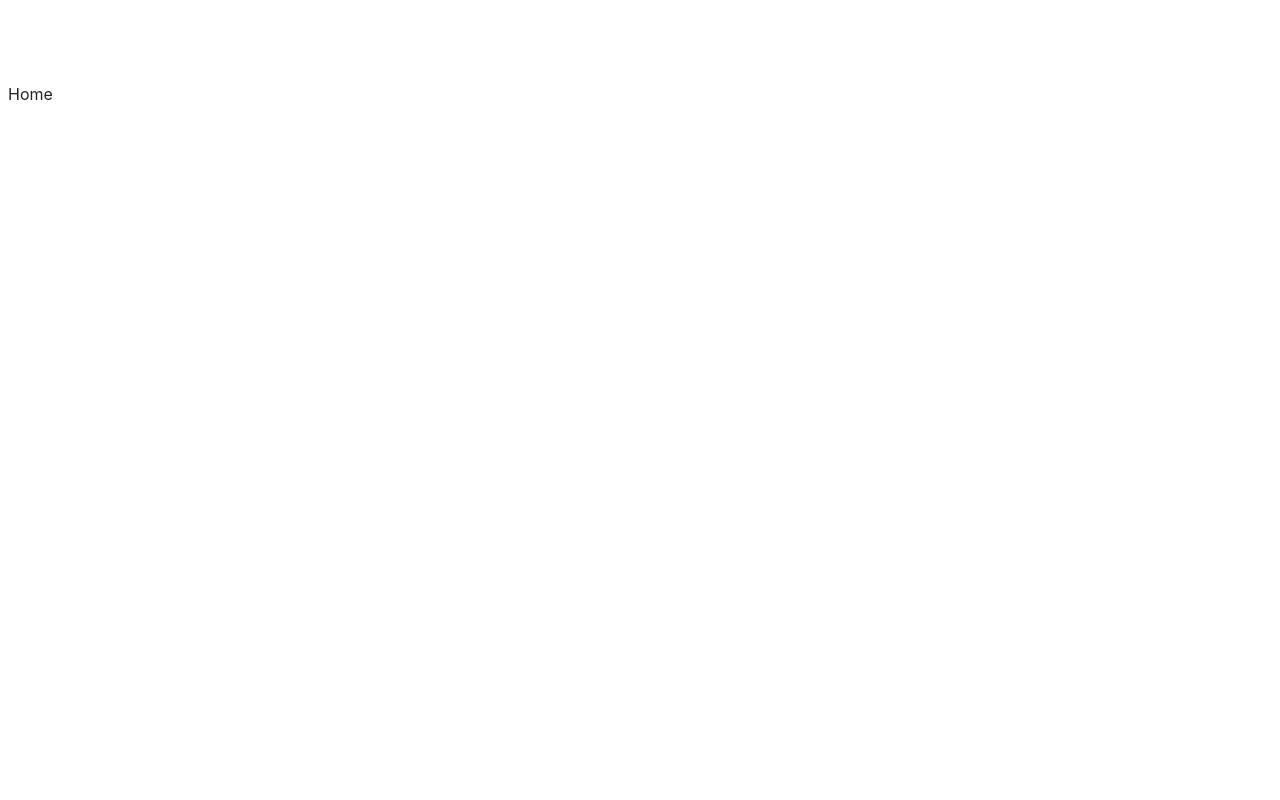
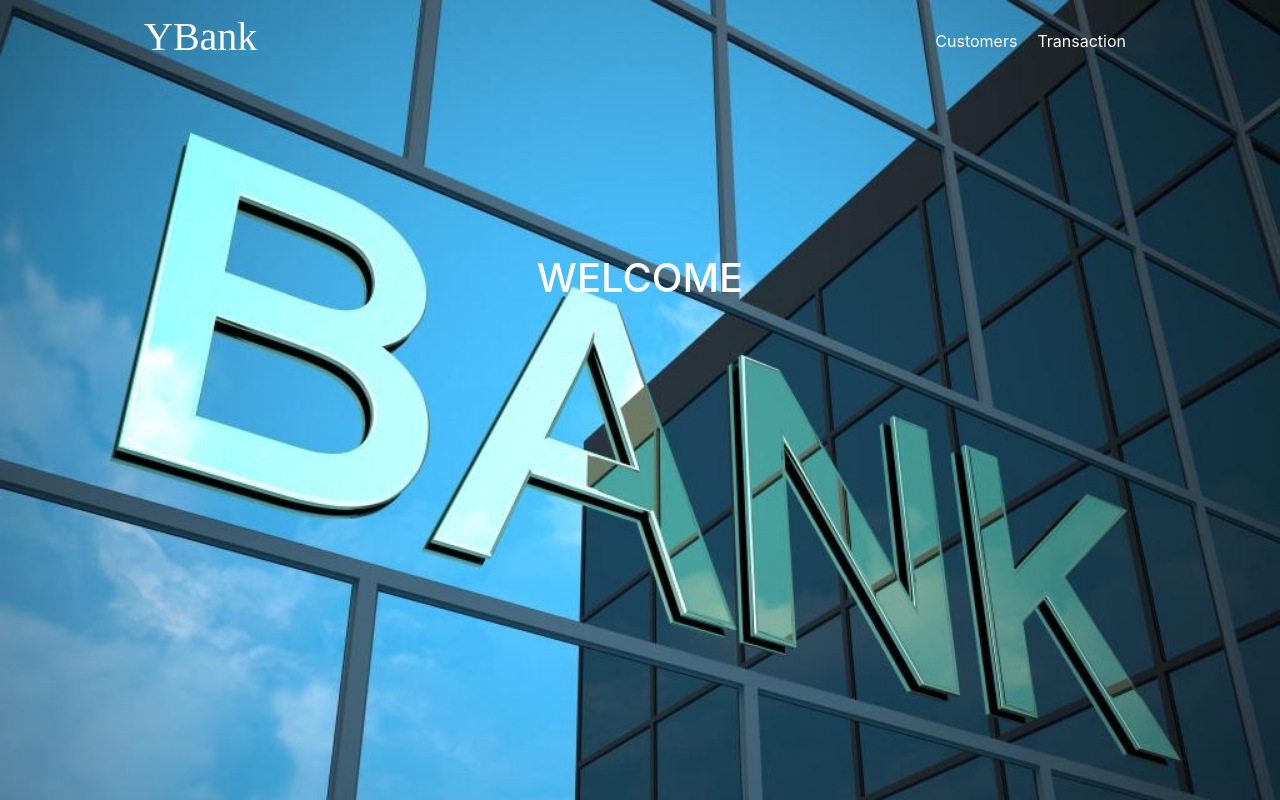
Before and after one commit to Shubham2503/basic_banking_app, a React (Create React App) app in the folder client/: page / in a window 1280 px wide. Built offline with nearby package versions, Linux system fonts and the light colour scheme.

Commit message:
added background

```diff
--- a/client/src/App.module.css
+++ b/client/src/App.module.css
@@ -0,0 +1,6 @@
+.container {
+    background-image: url(./assets/bg.jpg);
+    background-size: cover;
+    background-repeat: no-repeat;
+    min-height: 100vh;
+}
--- a/client/src/pages/Home/index.js
+++ b/client/src/pages/Home/index.js
@@ -6,7 +6,7 @@ const Home = () => {
 
     return (
         <div className={styles.container}>
-            <p>Home</p>
+            <h1>WELCOME</h1>
         </div>
     )
 
--- a/client/src/pages/Home/index.module.css
+++ b/client/src/pages/Home/index.module.css
@@ -0,0 +1,7 @@
+.container {
+    display: flex;
+    justify-content: center;
+    align-items: center;
+    color: #FFF;
+    min-height: 50vh;
+}
```
Also changed, not shown: client/src/assets/bg.jpg (added).
